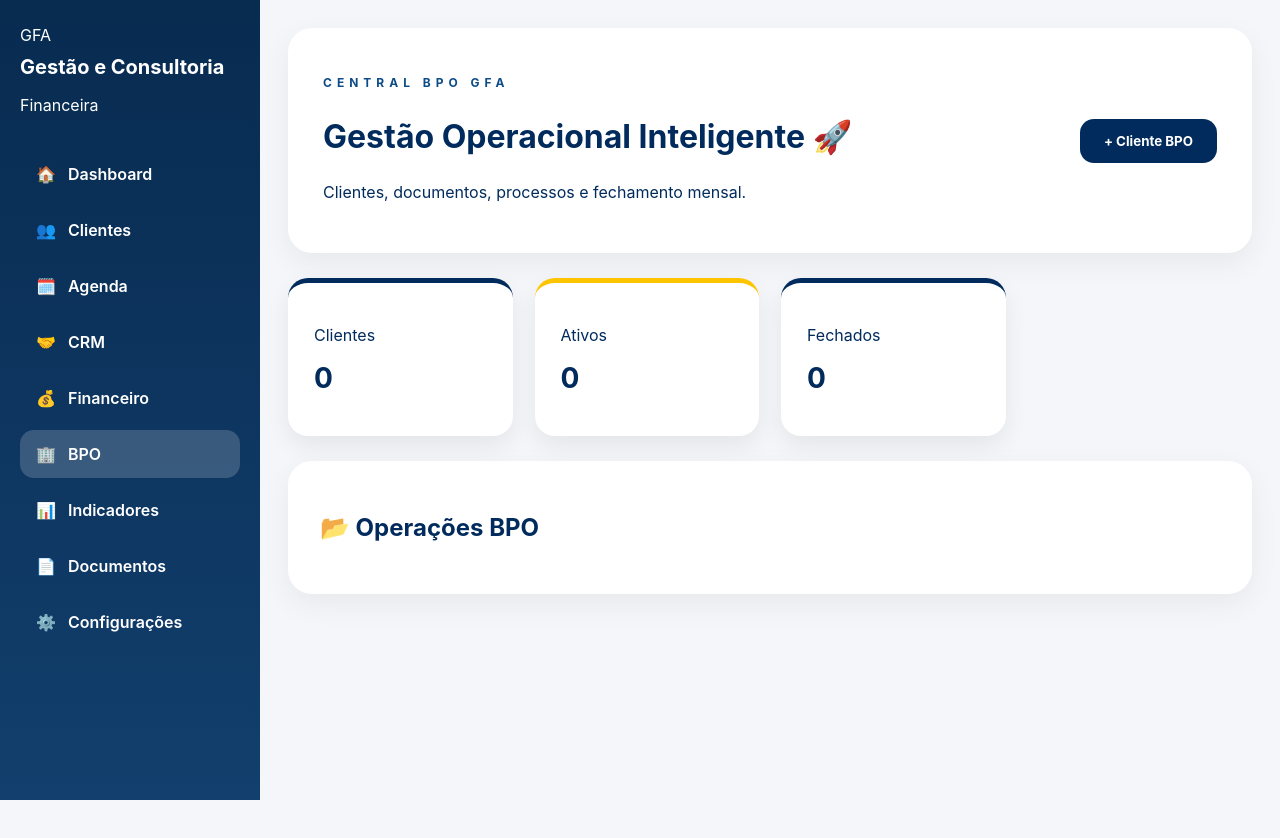
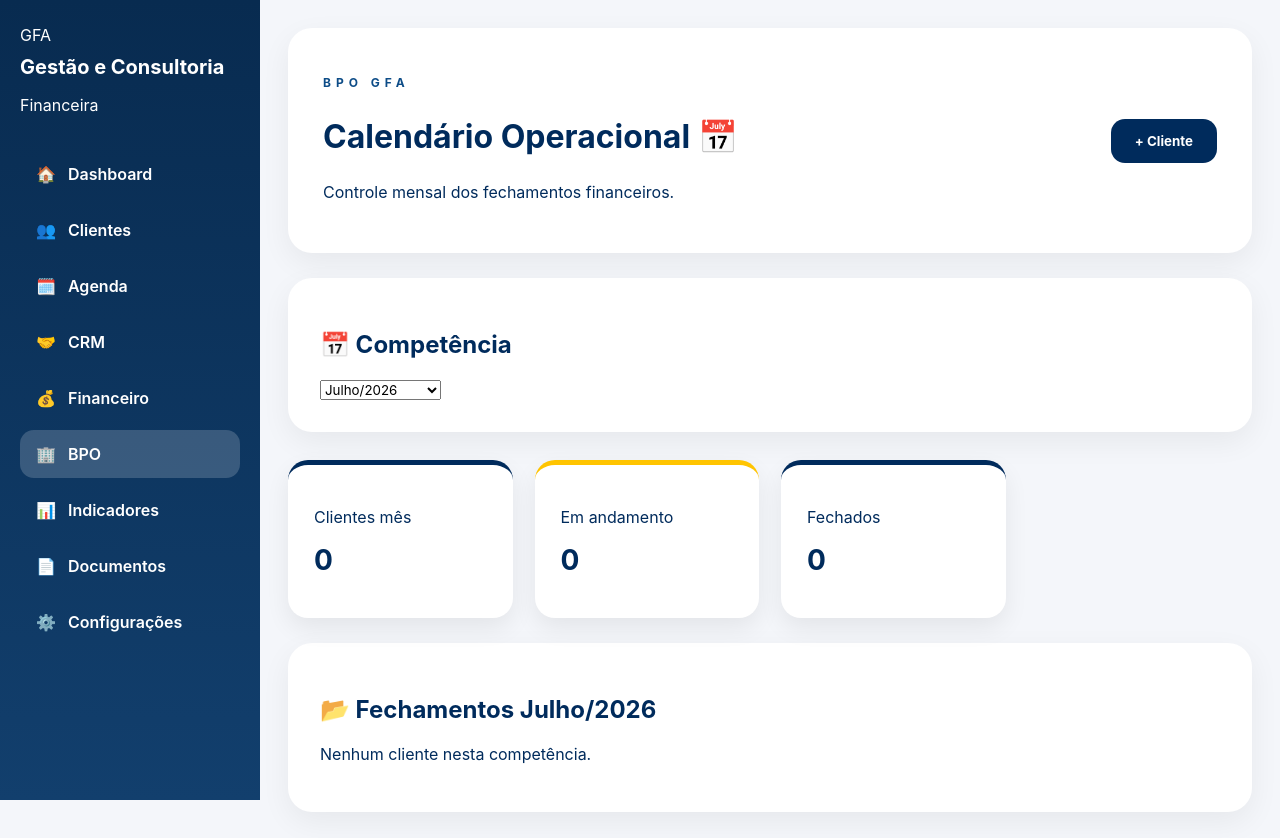
Before and after one commit to mentoriafinanceira2023-lgtm/gcf, a React (Vite) app: page /bpo in a window 1280 px wide. Shown: the top 838 px of the page. Before the commit the page ends 800 px from the top, so only its background shows below. Built offline with nearby package versions, Linux system fonts and the light colour scheme.

Commit message:
v1.9 calendario operacional bpo

```diff
--- a/src/pages/BPOPage.tsx
+++ b/src/pages/BPOPage.tsx
@@ -3,6 +3,8 @@ import { useEffect, useState } from "react"
 
 function BPOPage(){
 
+
+const [competencia,setCompetencia] = useState("Julho/2026")
 
 const [clientes,setClientes] = useState<any[]>(()=>{
 
@@ -25,10 +27,15 @@ const [aberto,setAberto] = useState<number | null>(null)
 
 useEffect(()=>{
 
+
 localStorage.setItem(
+
 "gfa-bpo-clientes",
+
 JSON.stringify(clientes)
+
 )
+
 
 },[clientes])
 
@@ -37,24 +44,25 @@ JSON.stringify(clientes)
 
 
 
-function progresso(tarefas:any[] = []){
+function progresso(tarefas:any[]){
 
 
-if(tarefas.length===0){
+if(!tarefas || tarefas.length===0){
 
 return 0
 
 }
 
 
-const feitas = tarefas.filter(
-t=>t.feito
-).length
+const feitas = tarefas.filter(t=>t.feito).length
 
 
 return Math.round(
+
 (feitas/tarefas.length)*100
+
 )
+
 
 }
 
@@ -68,7 +76,7 @@ function status(p:number){
 
 if(p===0){
 
-return "🟡 Aguardando documentos"
+return "🟡 Aguardando"
 
 }
 
@@ -80,7 +88,7 @@ return "🟢 Fechado"
 }
 
 
-return "🔵 Em processamento"
+return "🔵 Em execução"
 
 
 }
@@ -93,7 +101,7 @@ return "🔵 Em processamento"
 
 
 
-function novoCliente(){
+function criarCliente(){
 
 
 if(!nome){
@@ -104,38 +112,68 @@ return
 
 
 
-const cliente={
+const novo={
+
 
 id:Date.now(),
 
+
 nome,
 
-competencia:"Julho/2026",
 
-observacao:"",
+competencia,
+
 
 documentos:[],
 
-ultimaAtualizacao:new Date().toLocaleDateString(),
+
+observacao:"",
 
 
 tarefas:[
 
-{nome:"Extratos bancários recebidos",feito:false},
 
-{nome:"Faturas cartão recebidas",feito:false},
+{
+nome:"Extratos recebidos",
+feito:false
+},
 
-{nome:"Importação realizada",feito:false},
 
-{nome:"Conciliação finalizada",feito:false},
+{
+nome:"Faturas recebidas",
+feito:false
+},
 
-{nome:"DRE atualizado",feito:false},
 
-{nome:"Relatório enviado",feito:false}
+{
+nome:"Importação realizada",
+feito:false
+},
+
+
+{
+nome:"Conciliação concluída",
+feito:false
+},
+
+
+{
+nome:"DRE atualizado",
+feito:false
+},
+
+
+{
+nome:"Relatório enviado",
+feito:false
+}
+
 
 ]
 
+
 }
+
 
 
 
@@ -143,7 +181,7 @@ setClientes([
 
 ...clientes,
 
-cliente
+novo
 
 ])
 
@@ -162,25 +200,27 @@ setMostrar(false)
 
 
 
+
 function alterarChecklist(id:number,tarefaNome:string){
 
 
 setClientes(
 
-clientes.map(c=>{
+
+clientes.map(cliente=>{
 
 
-if(c.id===id){
+if(cliente.id===id){
+
 
 
 return{
 
 
-...c,
+...cliente,
 
-ultimaAtualizacao:new Date().toLocaleDateString(),
 
-tarefas:(c.tarefas || []).map((t:any)=>{
+tarefas:cliente.tarefas.map((t:any)=>{
 
 
 if(t.nome===tarefaNome){
@@ -193,6 +233,7 @@ return{
 feito:!t.feito
 
 }
+
 
 }
 
@@ -209,50 +250,7 @@ return t
 }
 
 
-return c
-
-
-})
-
-
-)
-
-
-}
-
-
-
-
-
-
-
-
-function salvarObservacao(id:number,texto:string){
-
-
-setClientes(
-
-
-clientes.map(c=>{
-
-
-if(c.id===id){
-
-
-return{
-
-...c,
-
-observacao:texto,
-
-ultimaAtualizacao:new Date().toLocaleDateString()
-
-}
-
-}
-
-
-return c
+return cliente
 
 
 })
@@ -271,60 +269,11 @@ return c
 
 
 
-function adicionarDocumento(id:number,doc:string){
+const clientesMes = clientes.filter(
 
-
-if(!doc){
-
-return
-
-}
-
-
-
-setClientes(
-
-
-clientes.map(c=>{
-
-
-if(c.id===id){
-
-
-return{
-
-
-...c,
-
-documentos:[
-
-...(c.documentos || []),
-
-doc
-
-],
-
-ultimaAtualizacao:new Date().toLocaleDateString()
-
-}
-
-
-}
-
-
-return c
-
-
-})
-
+c=>c.competencia===competencia
 
 )
-
-
-}
-
-
-
 
 
 
@@ -340,6 +289,7 @@ return(
 
 
 
+
 <section className="dashboard-header">
 
 
@@ -348,27 +298,26 @@ return(
 
 <p className="tag">
 
-CENTRAL BPO GFA
+BPO GFA
 
 </p>
 
 
 <h1>
 
-Gestão Operacional Inteligente 🚀
+Calendário Operacional 📅
 
 </h1>
 
 
 <p>
 
-Clientes, documentos, processos e fechamento mensal.
+Controle mensal dos fechamentos financeiros.
 
 </p>
 
 
 </div>
-
 
 
 
@@ -380,117 +329,10 @@ onClick={()=>setMostrar(true)}
 
 >
 
-+ Cliente BPO
++ Cliente
 
 </button>
 
-
-
-</section>
-
-
-
-
-
-
-
-
-
-{mostrar && (
-
-
-<section className="content-card">
-
-
-<h2>Novo Cliente</h2>
-
-
-<input
-
-className="input"
-
-placeholder="Nome"
-
-value={nome}
-
-onChange={e=>setNome(e.target.value)}
-
-/>
-
-
-<button
-
-className="primary-button"
-
-onClick={novoCliente}
-
->
-
-Cadastrar
-
-</button>
-
-
-</section>
-
-
-)}
-
-
-
-
-
-
-
-
-
-<section className="stats-grid">
-
-
-<div className="stat-card">
-
-<p>Clientes</p>
-
-<strong>{clientes.length}</strong>
-
-</div>
-
-
-
-<div className="stat-card gold">
-
-<p>Ativos</p>
-
-<strong>
-
-{
-clientes.filter(
-c=>progresso(c.tarefas)<100
-).length
-}
-
-</strong>
-
-</div>
-
-
-
-
-<div className="stat-card">
-
-<p>Fechados</p>
-
-<strong>
-
-{
-clientes.filter(
-c=>progresso(c.tarefas)===100
-).length
-}
-
-</strong>
-
-</div>
 
 
 </section>
@@ -509,7 +351,234 @@ c=>progresso(c.tarefas)===100
 
 <h2>
 
-📂 Operações BPO
+📅 Competência
+
+</h2>
+
+
+
+
+<select
+
+className="input"
+
+value={competencia}
+
+onChange={e=>setCompetencia(e.target.value)}
+
+>
+
+
+<option>
+
+Junho/2026
+
+</option>
+
+
+<option>
+
+Julho/2026
+
+</option>
+
+
+<option>
+
+Agosto/2026
+
+</option>
+
+
+<option>
+
+Setembro/2026
+
+</option>
+
+
+
+</select>
+
+
+
+
+</section>
+
+
+
+
+
+
+
+
+
+
+{mostrar && (
+
+
+
+<section className="content-card">
+
+
+<h2>
+
+Novo cliente - {competencia}
+
+</h2>
+
+
+
+
+<input
+
+className="input"
+
+placeholder="Nome do cliente"
+
+value={nome}
+
+onChange={e=>setNome(e.target.value)}
+
+/>
+
+
+
+<button
+
+className="primary-button"
+
+onClick={criarCliente}
+
+>
+
+Salvar
+
+</button>
+
+
+
+</section>
+
+
+)}
+
+
+
+
+
+
+
+
+
+
+<section className="stats-grid">
+
+
+<div className="stat-card">
+
+
+<p>Clientes mês</p>
+
+
+<strong>
+
+{clientesMes.length}
+
+</strong>
+
+
+</div>
+
+
+
+
+
+
+<div className="stat-card gold">
+
+
+<p>Em andamento</p>
+
+
+<strong>
+
+
+{
+
+
+clientesMes.filter(c=>{
+
+const p=progresso(c.tarefas)
+
+return p>0 && p<100
+
+}).length
+
+
+}
+
+
+</strong>
+
+
+
+</div>
+
+
+
+
+
+
+
+<div className="stat-card">
+
+
+<p>Fechados</p>
+
+
+<strong>
+
+
+{
+
+
+clientesMes.filter(
+
+c=>progresso(c.tarefas)===100
+
+).length
+
+
+}
+
+
+</strong>
+
+
+
+</div>
+
+
+
+</section>
+
+
+
+
+
+
+
+
+
+
+
+<section className="content-card">
+
+
+<h2>
+
+📂 Fechamentos {competencia}
 
 </h2>
 
@@ -517,14 +586,36 @@ c=>progresso(c.tarefas)===100
 
 
 
-{clientes.map(cliente=>{
 
 
-const pct = progresso(cliente.tarefas)
+{clientesMes.length===0 && (
+
+
+<p>
+
+Nenhum cliente nesta competência.
+
+</p>
+
+
+)}
 
 
 
+
+
+
+
+
+
+{clientesMes.map(cliente=>{
+
+
+const pct=progresso(cliente.tarefas)
+
+
 return(
+
 
 
 <div
@@ -537,6 +628,7 @@ key={cliente.id}
 
 
 <div style={{width:"100%"}}>
+
 
 
 
@@ -558,11 +650,13 @@ key={cliente.id}
 
 
 
+
 <p>
 
-📊 Progresso: {pct}%
+Progresso: {pct}%
 
 </p>
+
 
 
 
@@ -581,19 +675,6 @@ style={{width:"100%"}}
 
 
 
-<p>
-
-📅 Atualizado:
-
-{" "}
-
-{cliente.ultimaAtualizacao || "Sem registro"}
-
-</p>
-
-
-
-
 
 <button
 
@@ -601,16 +682,23 @@ className="primary-button"
 
 onClick={()=>setAberto(
 
-aberto===cliente.id ? null : cliente.id
+aberto===cliente.id
+
+?
+
+null
+
+:
+
+cliente.id
 
 )}
 
 >
 
-Abrir Gestão
+Abrir Processo
 
 </button>
-
 
 
 
@@ -622,22 +710,15 @@ Abrir Gestão
 {aberto===cliente.id && (
 
 
-
 <div>
 
 
-
-<hr/>
+<br/>
 
 
 
 
-<h3>📋 Checklist</h3>
-
-
-
-
-{(cliente.tarefas || []).map((t:any)=>(
+{cliente.tarefas.map((t:any)=>(
 
 
 <p
@@ -656,6 +737,7 @@ t.nome
 
 >
 
+
 {t.feito?"✅":"⬜"} {t.nome}
 
 
@@ -663,94 +745,6 @@ t.nome
 
 
 ))}
-
-
-
-
-
-
-
-
-<h3>📎 Documentos</h3>
-
-
-
-{(cliente.documentos || []).map((d:string)=>(
-
-
-<p key={d}>
-
-📄 {d}
-
-</p>
-
-
-))}
-
-
-
-
-<input
-
-className="input"
-
-placeholder="Digite documento e aperte ENTER"
-
-onKeyDown={(e:any)=>{
-
-
-if(e.key==="Enter"){
-
-adicionarDocumento(
-
-cliente.id,
-
-e.target.value
-
-)
-
-e.target.value=""
-
-}
-
-
-}}
-
-/>
-
-
-
-
-
-
-
-
-
-<h3>📝 Observações internas</h3>
-
-
-
-<textarea
-
-className="input"
-
-value={cliente.observacao || ""}
-
-placeholder="Anotações sobre este cliente..."
-
-onChange={e=>
-
-salvarObservacao(
-
-cliente.id,
-
-e.target.value
-
-)
-
-}
-
-/>
 
 
 
@@ -765,8 +759,8 @@ e.target.value
 </div>
 
 
+</div>
 
-</div>
 
 
 )
@@ -776,7 +770,9 @@ e.target.value
 
 
 
+
 </section>
+
 
 
 
@@ -785,6 +781,7 @@ e.target.value
 
 )
 
+
 }
 
 
```
